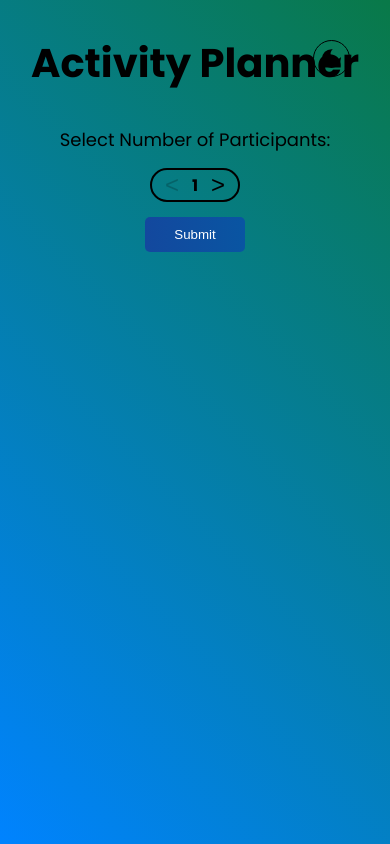
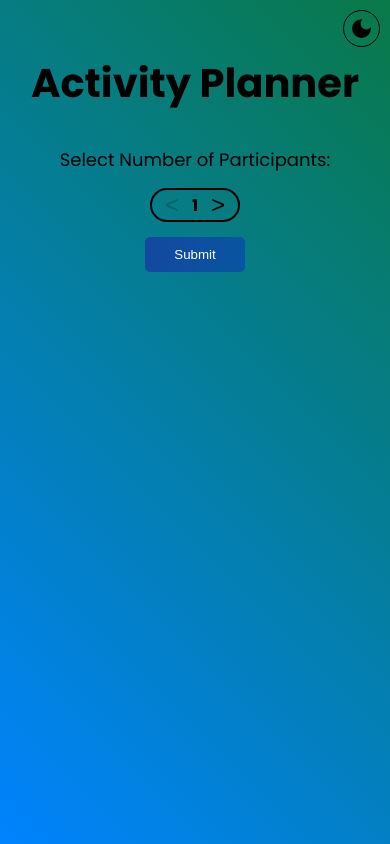
Before and after one commit to karimulla06/activity-planner, a React (Create React App) app: page / in a window 390 px wide. Built offline with nearby package versions, Linux system fonts and the light colour scheme.

Commit message:
fixed css for smaller devices

```diff
--- a/src/components/theme-switch/theme-switch.module.css
+++ b/src/components/theme-switch/theme-switch.module.css
@@ -12,3 +12,10 @@
   border-radius: 50%;
   cursor: pointer;
 }
+
+@media screen and (max-width: 400px) {
+  .theme_switch_btn {
+    right: 10px;
+    top: 10px;
+  }
+}
--- a/src/containers/activity-planner/activity-planner.module.css
+++ b/src/containers/activity-planner/activity-planner.module.css
@@ -3,6 +3,7 @@
   align-items: center;
   justify-content: center;
   flex-direction: column;
+  padding: 20px;
 }
 
 .title {
--- a/src/containers/participants-details-form/participants-details-form.module.css
+++ b/src/containers/participants-details-form/participants-details-form.module.css
@@ -1,11 +1,18 @@
 .container {
   display: flex;
   flex-direction: column;
-  padding: 10px;
+  margin: 20px;
+  width: 300px;
+}
+
+@media screen and (max-width: 400px) {
+  .container {
+    width: 100%;
+  }
 }
 
 .inputs_container {
-  width: 300px;
+  width: 100%;
   text-align: start;
 }
 
--- a/src/containers/participants-form/ParticipantsForm.jsx
+++ b/src/containers/participants-form/ParticipantsForm.jsx
@@ -17,7 +17,7 @@ function ParticipantsForm({
   handleCancel,
 }) {
   return (
-    <div>
+    <>
       {numberOfParticipants ? (
         <ParticipantsDetailsForm
           numberOfParticipants={numberOfParticipants}
@@ -34,7 +34,7 @@ function ParticipantsForm({
           handleSubmit={saveNumberOfParticipants}
         />
       )}
-    </div>
+    </>
   );
 }
 
```
Also changed, not shown: 1 other file (tests, documents, lock files or other folders).
